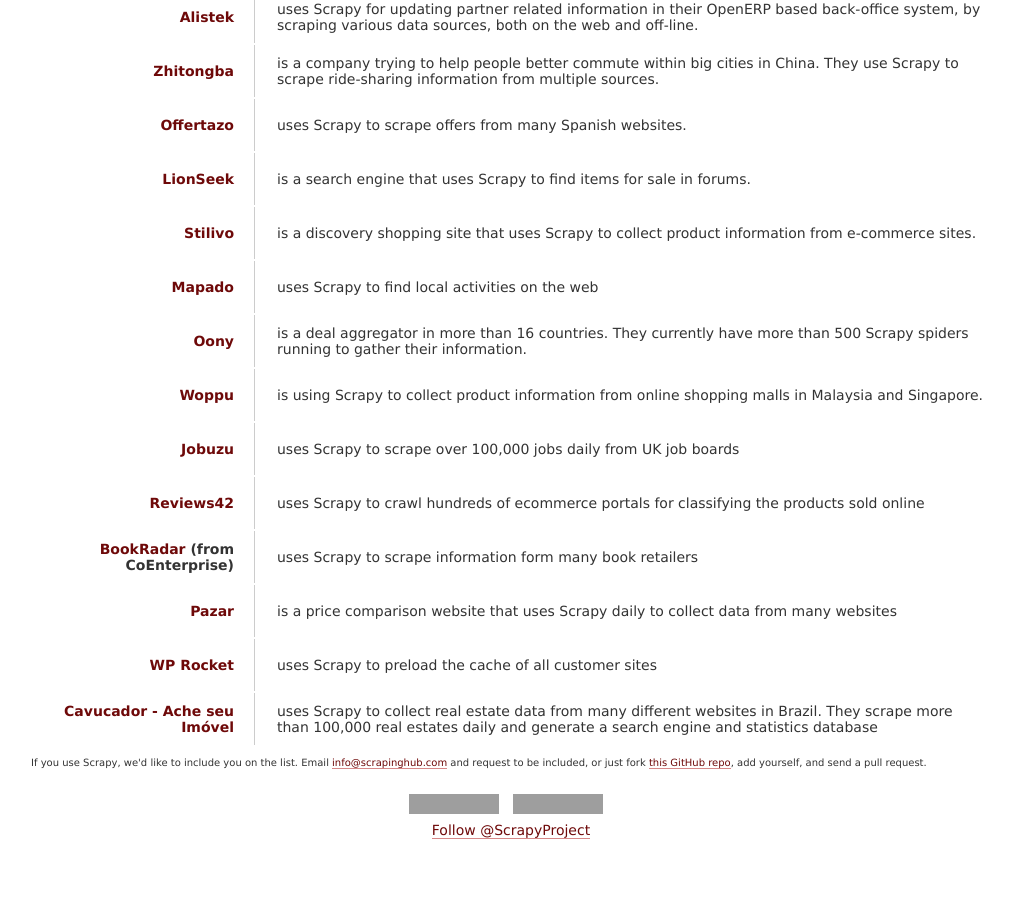
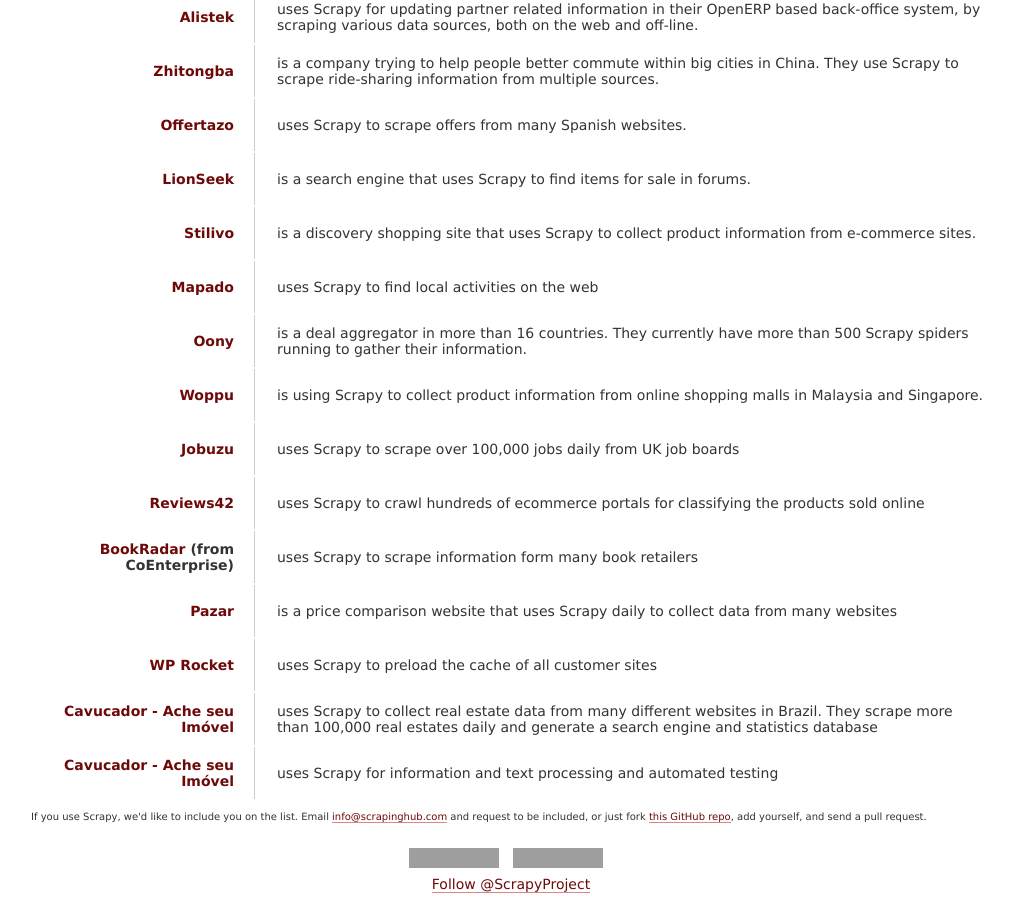
Before and after one commit to scrapy/scrapy.org, a Jekyll site: the page built from companies.html, in a window 1280 px wide and 900 px high, scrolled down 1675 px. Shown: the whole window, without its empty margins (129-1142 px from the left). Built offline with Jekyll 4.4.1, drawn with Linux system fonts in a browser that asks for light colours; Markdown is read by kramdown in place of the engine named in the settings; comment, search, counter and statistics services are not loaded; before the commit the page ends 2521 px from its top, so only the background shows below that; grey boxes are pictures that could not be loaded.

Commit message:
Update compnies.html
We also use scrapy and do a lot of work on scrapy and will contribute for this in future

```diff
--- a/companies.html
+++ b/companies.html
@@ -173,6 +173,10 @@
         <th><a href="http://www.cavucador.com.br/">Cavucador - Ache seu Imóvel</a></th>
         <td>uses Scrapy to collect real estate data from many different websites in Brazil. They scrape more than 100,000 real estates daily and generate a search engine and statistics database</td>
     </tr>
+    <tr>
+        <th><a href="http://www.tarlabs.com/">Cavucador - Ache seu Imóvel</a></th>
+        <td>uses Scrapy for information and text processing and automated testing</td>
+    </tr>
 </table>
 
 <p class="note">If you use Scrapy, we'd like to include you on the list. Email <a href="mailto:info@scrapinghub.com">info@scrapinghub.com</a> and request to be included, or just fork <a href="https://github.com/scrapy/scrapy.github.io">this GitHub repo</a>, add yourself, and send a pull request.</p>
```
